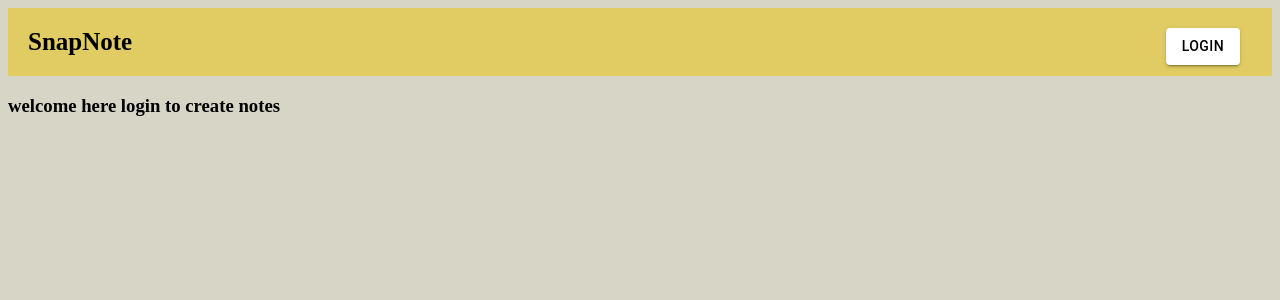
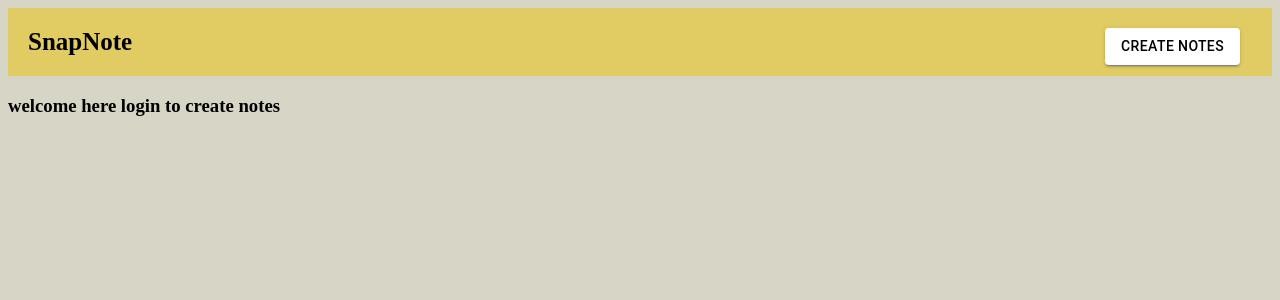
Before and after one commit to Ankit27kumar/snapnote, a React (Vite) app in the folder frontend/: page / in a window 1280 px wide. Shown: the top 300 px of the page. Built offline with nearby package versions, Linux system fonts and the light colour scheme.

Commit message:
Update Notes.jsx

```diff
--- a/frontend/src/Notes.jsx
+++ b/frontend/src/Notes.jsx
@@ -14,7 +14,7 @@ function Notes() {
         <div>
             <div className='navbar'>
                 <span className='brandName'>SnapNote
-                    <Button className='loginbutton' variant="contained" href="/login">Login</Button>
+                    <Button className='loginbutton' variant="contained" href="/login">Create Notes</Button>
                 </span>
             </div>
 
```
